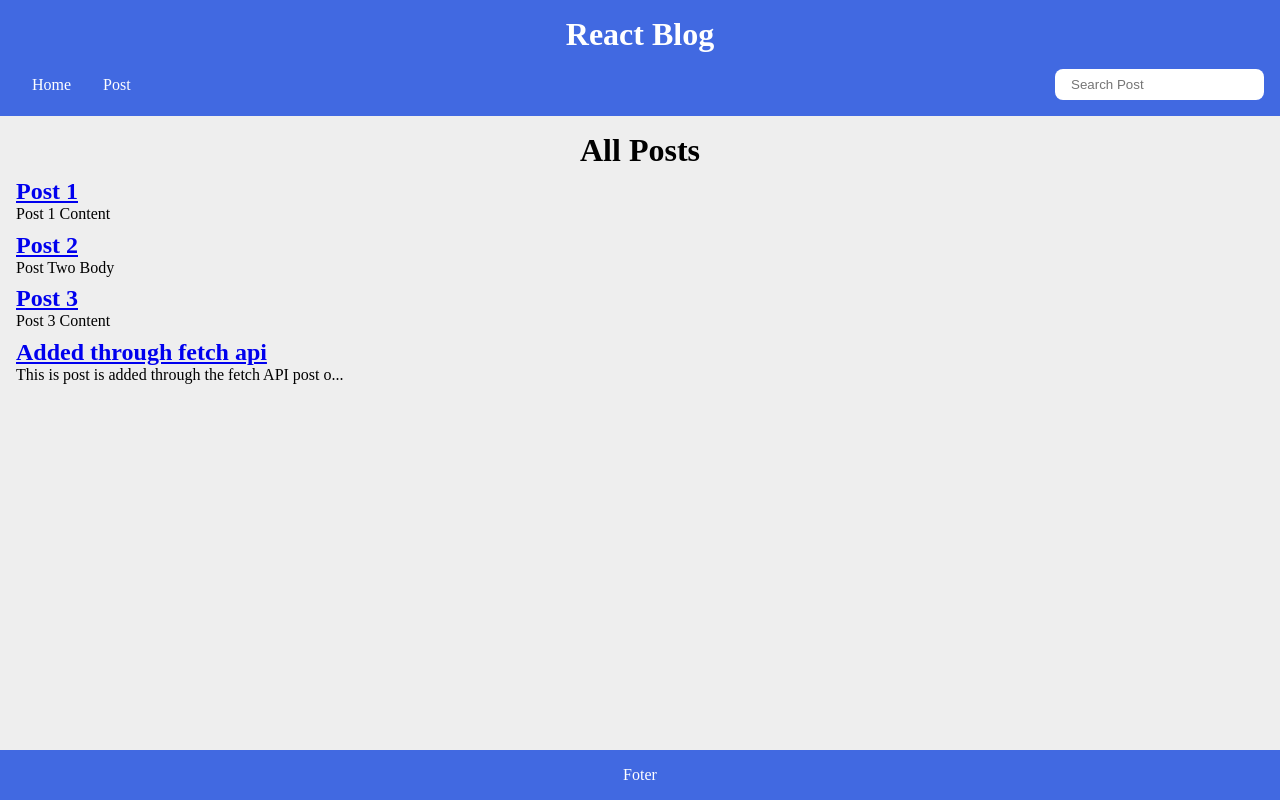
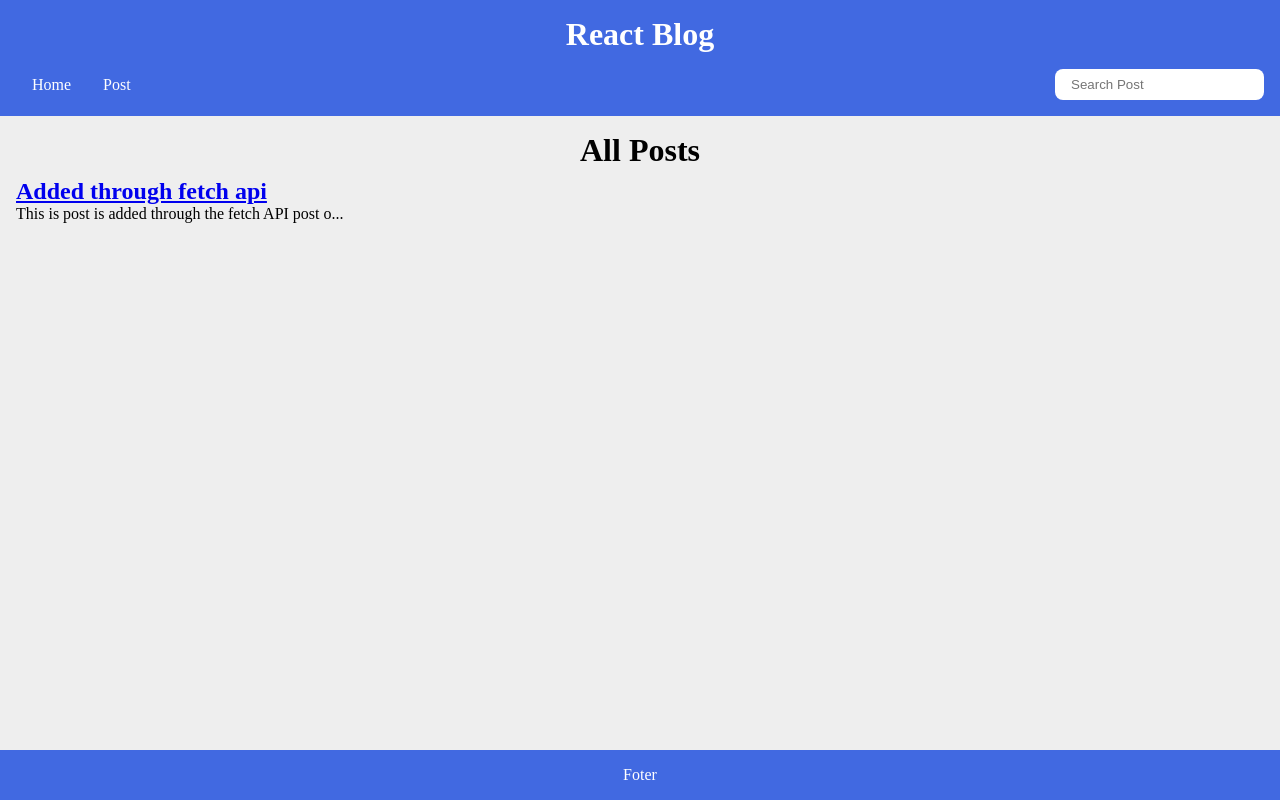
Before and after one commit to AmoroBG/react-blog, a React (Vite) app: page / in a window 1280 px wide. Built offline with nearby package versions, Linux system fonts and the light colour scheme; data requests are answered from the project's data file.

Commit message:
Implement DELETE operation using fetch API

```diff
--- a/data/db.json
+++ b/data/db.json
@@ -1,20 +1,5 @@
 {
   "posts": [
-    {
-      "id": "1",
-      "title": "Post 1",
-      "body": "Post 1 Content"
-    },
-    {
-      "id": "2",
-      "title": "Post 2",
-      "body": "Post Two Body"
-    },
-    {
-      "id": "3",
-      "title": "Post 3",
-      "body": "Post 3 Content"
-    },
     {
       "id": 4,
       "title": "Added through fetch api",
--- a/src/App.jsx
+++ b/src/App.jsx
@@ -72,10 +72,15 @@ function App() {
     if (results) setFetchError(results);
   };
 
-  const handleDelete = (id) => {
+  const handleDelete = async (id) => {
     const allPosts = posts.filter((post) => post.id !== id);
     setPosts(allPosts);
     Navigate("/");
+
+    const deleteOptions = { method: "DELETE" };
+    const reqURL = `${API_URL}/${id}`;
+    const results = await apiRequest(reqURL, deleteOptions);
+    if (results) setFetchError(results);
   };
 
   const handleEdit = (id) => {
```
